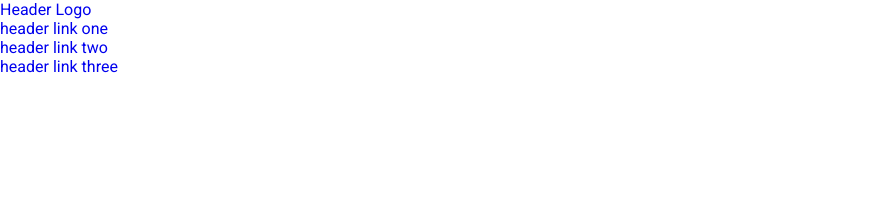
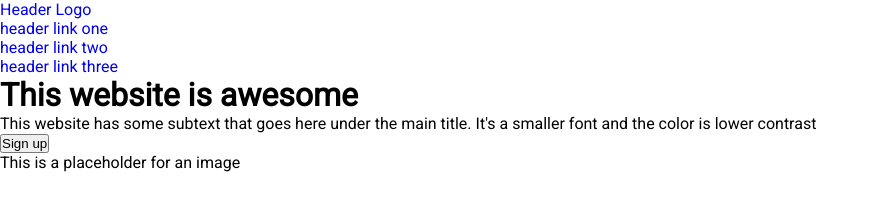
Before and after one commit to Nylti1/top-foundations-landing-page, a plain HTML site: page index.html in a window 1280 px wide. Shown: the whole page, without its empty margins (0-879 px from the left). Drawn offline with Linux system fonts and the light colour scheme.

Commit message:
Avanzar con esqueleto HTML

```diff
--- a/index.html
+++ b/index.html
@@ -9,14 +9,27 @@
   <body>
     <div class="header">
       <div class="navbar">
-        <ul>
+        <ul class="nav-container">
           <li class="logo"><a href="#">Header Logo</a></li>
           <li class="link"><a href="#">header link one</a></li>
           <li class="link"><a href="#">header link two</a></li>
           <li class="link"><a href="#">header link three</a></li>
         </ul>
       </div>
-      <div class="hero"></div>
+
+      <div class="hero">
+        <div class="desc">
+          <h1 class="title">This website is awesome</h1>
+          <div class="subtitle">
+            This website has some subtext that goes here under the main title.
+            It's a smaller font and the color is lower contrast
+          </div>
+          <button class="btn">Sign up</button>
+        </div>
+
+        <!-- Hacer esta Div Flexbox, añadirle un fondo gris y centrar el texto de dentro horizontal y verticalmente -->
+        <div class="img-placeholder">This is a placeholder for an image</div>
+      </div>
     </div>
 
     <div class="info"></div>
```
